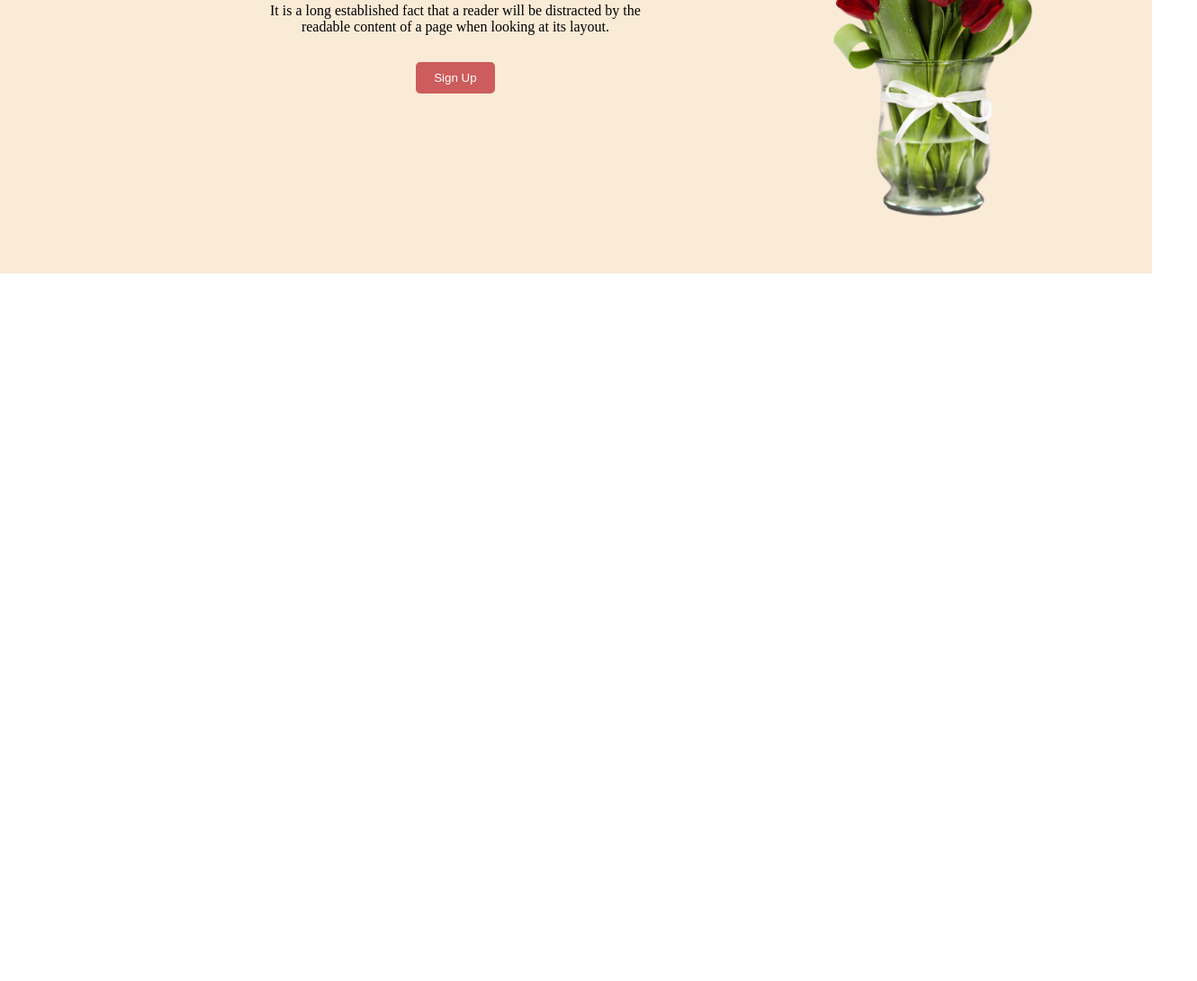
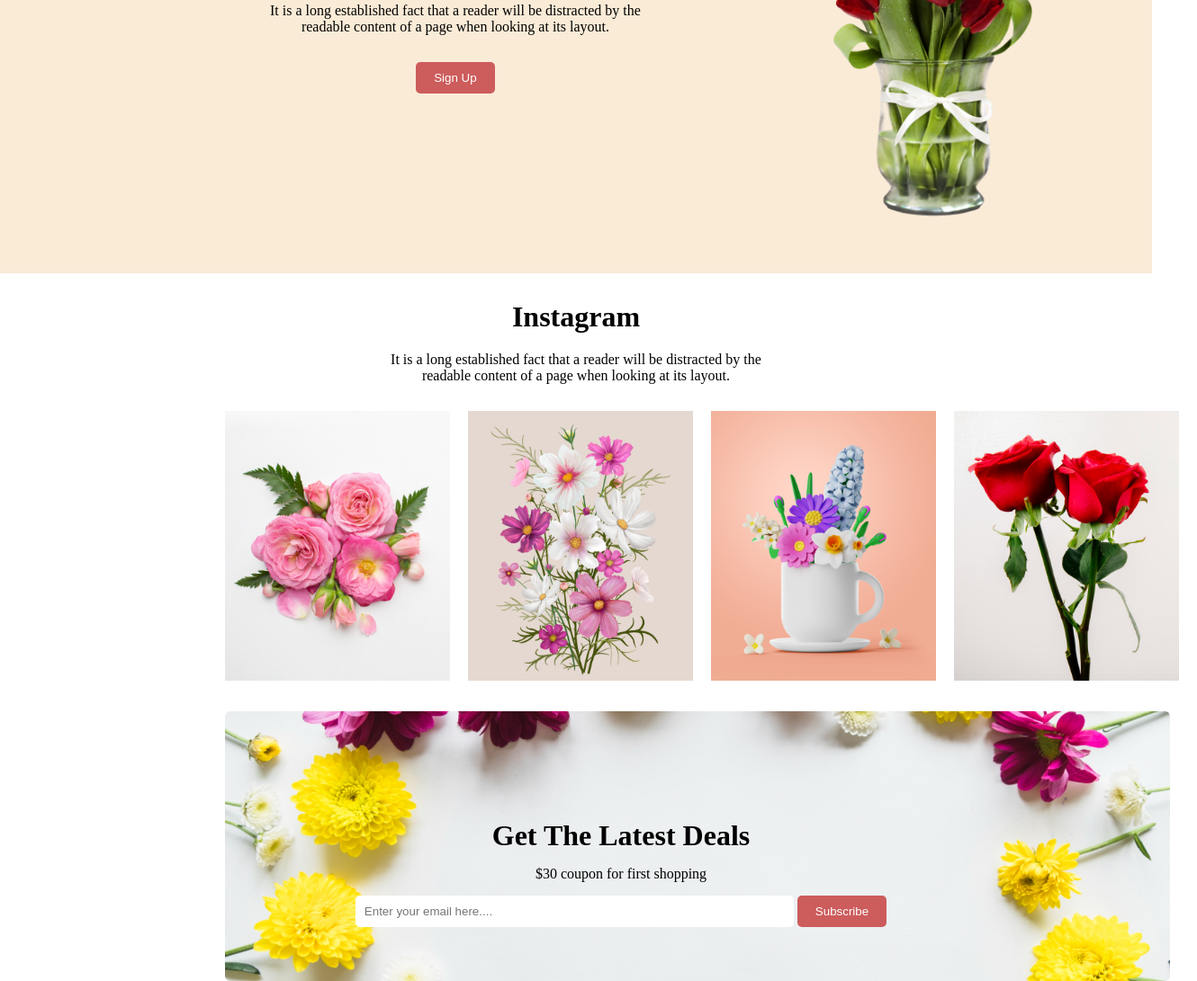
Before and after one commit to LiakatJewel/assignment-1, a plain HTML site: page index.html in a window 1280 px wide. Shown: the part 1834-2925 px from the top of the page at 90% size, 1330 px wide, since content can reach past the window. Before the commit the page ends 2138 px from the top, so only its background shows below. Drawn offline with Linux system fonts and the light colour scheme.

Commit message:
main part

```diff
--- a/index.html
+++ b/index.html
@@ -66,6 +66,40 @@
             <img class="imgs" src="./Flower Asset/pngwing 8.png" alt="">
 
         </div>
+        <!-- Instragram -->
+        <div class="instragram">
+            <h1 class="in">Instagram</h1>
+            <p>It is a long established fact that a reader will be distracted by the <br>readable content of a page when looking at its layout.</p>
+
+        </div>
+        <div class="photo-galary">
+
+            <div class="photo">
+                <img class="size" src="./Flower Asset/Flower 01.png" alt="">
+            </div>
+            <div class="photo">
+                <img class="size" src="./Flower Asset/Rectangle 4.png" alt="">
+            </div>
+            <div class="photo">
+                <img class="size" src="./Flower Asset/Rectangle 5.png" alt="">
+            </div>
+            <div class="photo">
+                <img class="size" src="./Flower Asset/Rectangle 6.png" alt="">
+            </div>
+        </div>
+    <!-- Deals -->
+    <div class="deals">
+        <img class="latest" src="./Flower Asset/Rectangle 9.png" alt="">
+        <div class="form">
+            <h1 class="get">Get The Latest Deals</h1>
+        <p class="coupon">$30 coupon for first shopping</p>
+        <input class="email" type="text" placeholder="Enter your email here....">
+        <button class="btn">Subscribe</button>
+        </div>
+
+
+    </div>
+
     </main>
     <footer></footer>
 </body>
--- a/style.css
+++ b/style.css
@@ -108,3 +108,48 @@
     padding-top: 100px;
 
 }
+/* instragram */
+.instragram{
+    text-align: center;
+    margin-top: 30px;
+}
+.in{
+    margin-bottom: 20px;
+}
+/* photo galary */
+.photo-galary{
+    display: flex;
+    gap: 20px;
+    margin-top: 30px;
+    padding: 0px 300px 0px 250px;
+}
+.size{
+    width: 250px;
+    height: 300px;
+}
+/* deals */
+.latest{
+    width: 1050px;
+    height: 300px;
+    margin: 30px 100px 0px 250px;
+    position: absolute;
+}
+.form{
+    text-align: center;
+    position: relative;
+    left: 50px;
+    right: 50px;
+    top: 150px;
+
+}
+.get{
+    margin-bottom: 15px;
+}
+.coupon{
+    margin-bottom: 15px;
+}
+.email{
+    padding: 10px 300px 10px 10px;
+    border-radius: 5px;
+    border: none;
+}
```
